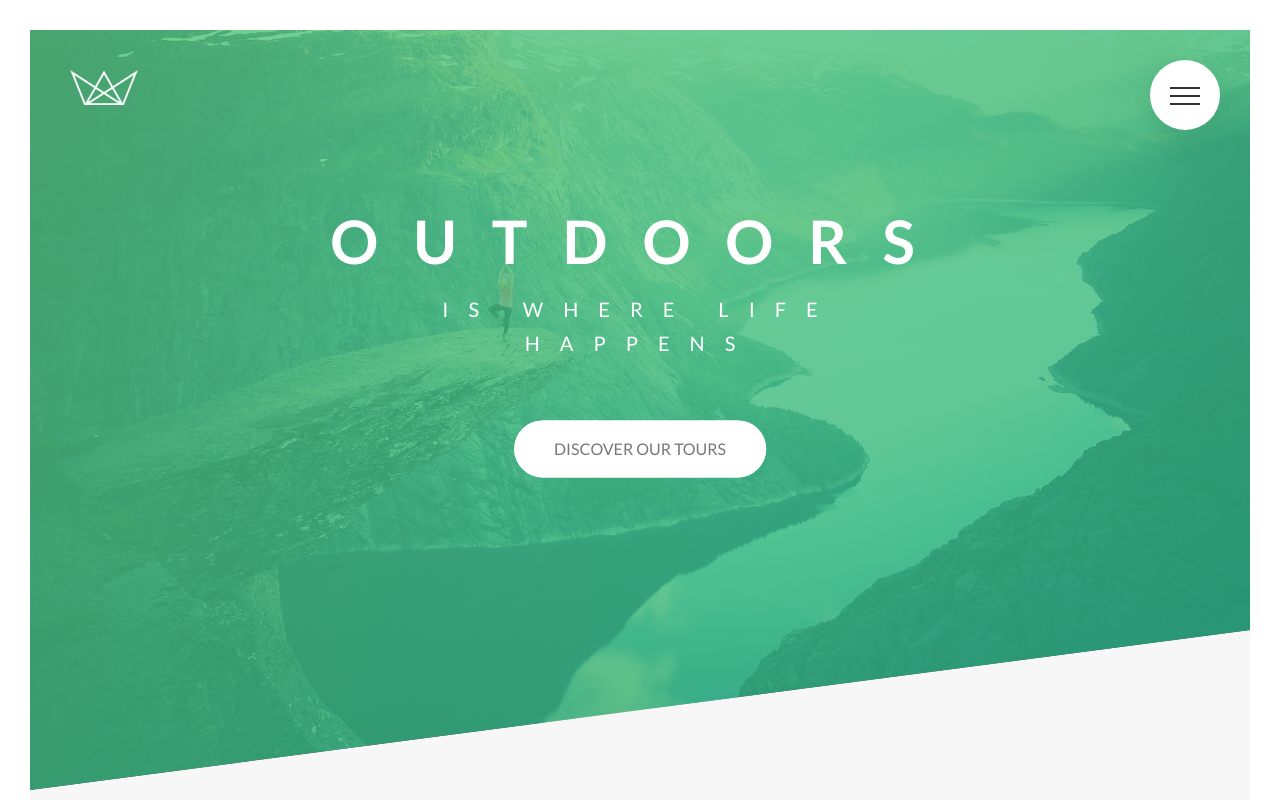
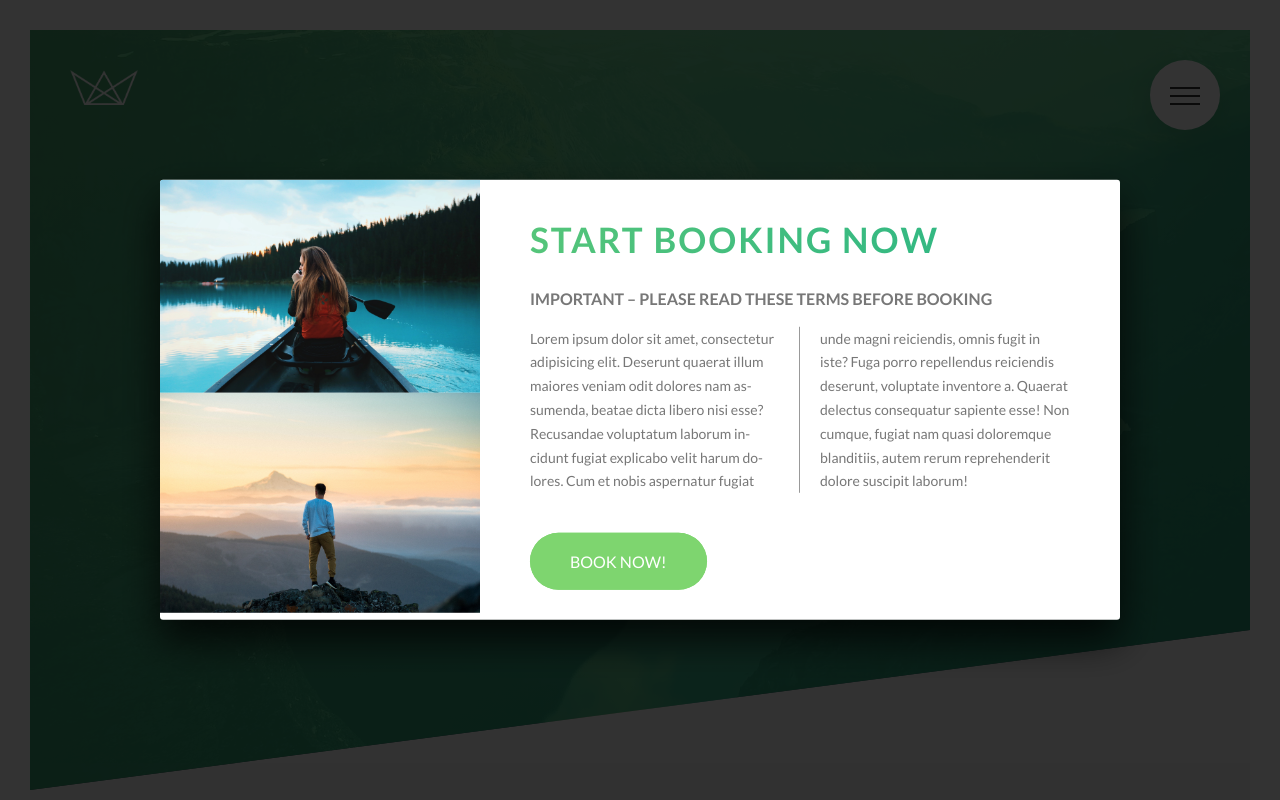
Before and after one commit to YAB85/Natours, a website: page index.html in a window 1280 px wide. Shown: the top 800 px of the page. Drawn offline with Linux system fonts and the light colour scheme.

Commit message:
add popup

```diff
--- a/index.html
+++ b/index.html
@@ -363,6 +363,23 @@
         </div>
     </footer>
 
+    <div class="popup">
+        <div class="popup__content">
+            <div class="popup__left">
+                <img src="./img/nat-8.jpg" alt="Tour photo" class="popup__img">
+                <img src="./img/nat-9.jpg" alt="Tour photo" class="popup__img">
+            </div>
+            <div class="popup__right">
+                <h2 class="heading-secondary u-margin-bottom-small">Start booking now</h2>
+                <h3 class="heading-tertiary u-margin-bottom-small">Important &ndash; Please read these terms before booking</h3>
+                <p class="popup__text">
+                    Lorem ipsum dolor sit amet, consectetur adipisicing elit. Deserunt quaerat illum maiores veniam odit dolores nam assumenda, beatae dicta libero nisi esse? Recusandae voluptatum laborum incidunt fugiat explicabo velit harum dolores. Cum et nobis aspernatur fugiat unde magni reiciendis, omnis fugit in iste? Fuga porro repellendus reiciendis deserunt, voluptate inventore a. Quaerat delectus consequatur sapiente esse! Non cumque, fugiat nam quasi doloremque blanditiis, autem rerum reprehenderit dolore suscipit laborum!
+                </p>
+                <a href="#" class="btn btn--green">Book now!</a>
+            </div>
+        </div>
+    </div>
+
     <!-- <section class="grid-test">
             <div class="row">
                 <div class="col-1-of-2">Col 1 of 2</div>
--- a/sass/abstracts/_mixins.scss
+++ b/sass/abstracts/_mixins.scss
@@ -4,5 +4,11 @@
         display: table;
         clear: both;
     }
+}
 
+@mixin absCenter {
+    position: absolute;
+    top: 50%;
+    left: 50%;
+    transform: translate(-50%, -50%);
 }
--- /dev/null
+++ b/sass/components/_popup.scss
@@ -0,0 +1,54 @@
+.popup {
+  height: 100vh;
+  width: 100%;
+  position: fixed;
+  top: 0;
+  left: 0;
+  background-color: rgba($color-black, .8);
+  z-index: 9999;
+
+  &__content {
+    @include absCenter;
+    width: 75%;
+    background-color: $color-white;
+    box-shadow: 0 2rem 4rem rgba($color-black, .8);
+    border-radius: 3px;
+    display: table;
+    overflow: hidden;
+  }
+
+  &__left {
+    width: 33.333333%;
+    display: table-cell;
+  }
+
+  &__right {
+    width: 66.6666667%;
+    display: table-cell;
+    vertical-align: middle;
+    padding: 3rem 5rem;
+  }
+
+  &__img {
+    display: block;
+    width: 100%;
+  }
+
+  &__text {
+    font-size: 1.4rem;
+    margin-bottom: 4rem;
+
+    -moz-column-count: 2;
+    -moz-column-gap: 4rem; // 1em = 14px;
+    -moz-column-rule: 1px solid $color-grey-dark-2;
+
+    column-count: 2;
+    column-gap: 4rem; // 1em = 14px;
+    column-rule: 1px solid $color-grey-dark-2;
+
+    -moz-hyphens: auto;
+    -ms-hyphens: auto;
+    -webkit-hyphens: auto;
+    hyphens: auto;
+  }
+}
--- a/sass/layout/_navigation.scss
+++ b/sass/layout/_navigation.scss
@@ -25,9 +25,6 @@
         top: 6.5rem;
         right: 6.5rem;
         background-image: radial-gradient(circle at center, $color-primary-light, $color-primary-dark);
-
-
-
         -webkit-background-image: radial-gradient($color-primary-light, $color-primary-dark);
         z-index: 1000;
         transition: transform .8s cubic-bezier(0.86, 0, 0.07, 1);
@@ -125,7 +122,6 @@
 
         &::before {
             top: -.8rem;
-
         }
 
         &::after {
@@ -136,12 +132,10 @@
 
     &__button:hover &__icon::before {
         top: -1rem;
-
     }
 
     &__button:hover &__icon::after {
         top: 1rem;
-
     }
 
     &__checkbox:checked+&__button &__icon {
--- a/sass/main.scss
+++ b/sass/main.scss
@@ -18,6 +18,7 @@
 @import "components/form";
 @import "components/card";
 @import "components/story";
+@import "components/popup";
 
 @import "layout/navigation";
 @import "layout/header";
```
Also changed, not shown: css/style.css.
